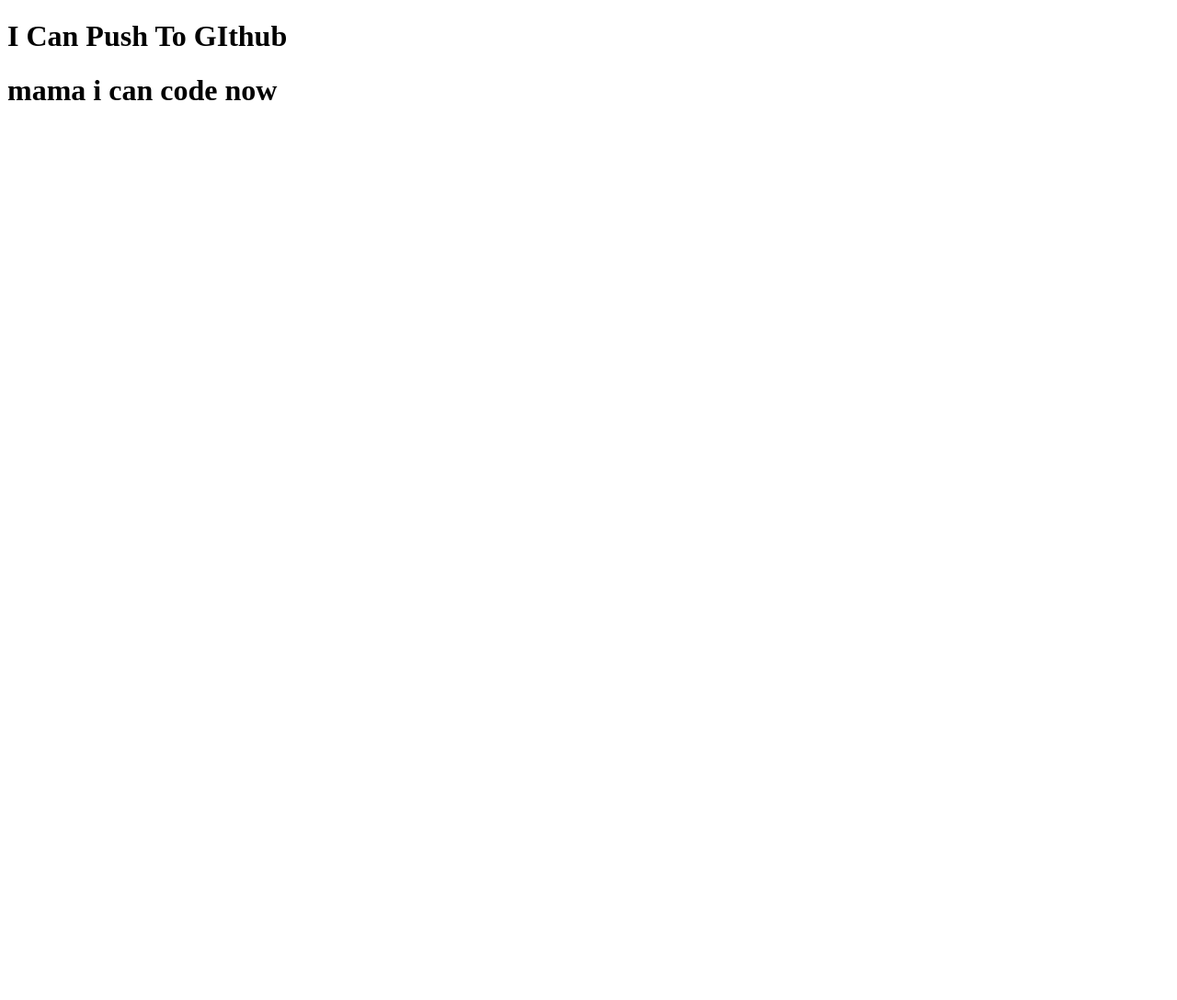
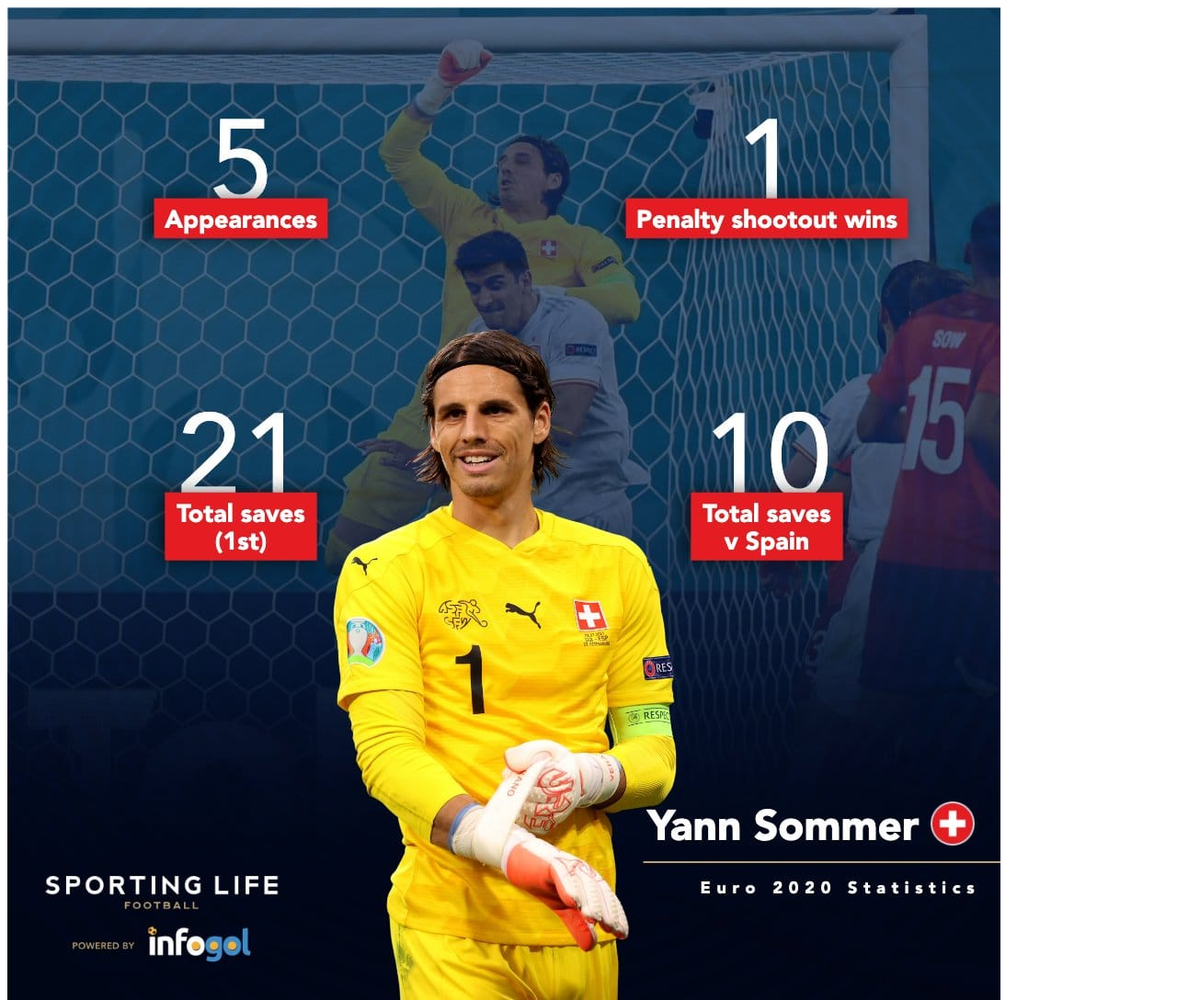
Before and after one commit to showravdas11/my-first-repo, a plain HTML site: page index.html in a window 1280 px wide. Shown: the top 1088 px of the page at 92% size. Before the commit the page ends 800 px from the top, so only its background shows below. Drawn offline with Linux system fonts and the light colour scheme.

Commit message:
added sommer

```diff
--- a/index.html
+++ b/index.html
@@ -7,6 +7,7 @@
     <title>My First Github Repo</title>
 </head>
 <body>
+    <img src="sommer.jpg" alt="">
     <h1>I Can Push To GIthub</h1>
     <h1>mama i can code now</h1>
 </body>
```
Also changed, not shown: sommer.jpg (added).
